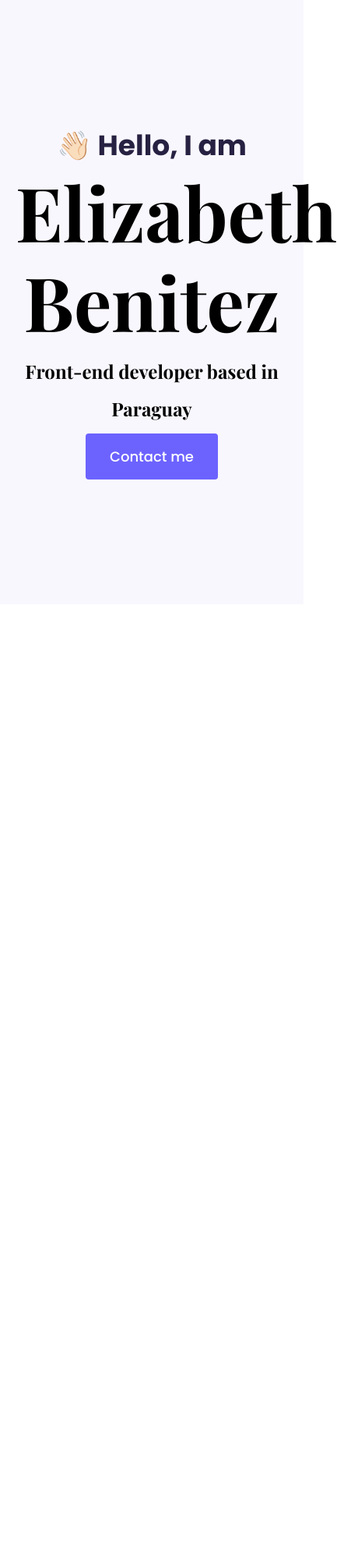
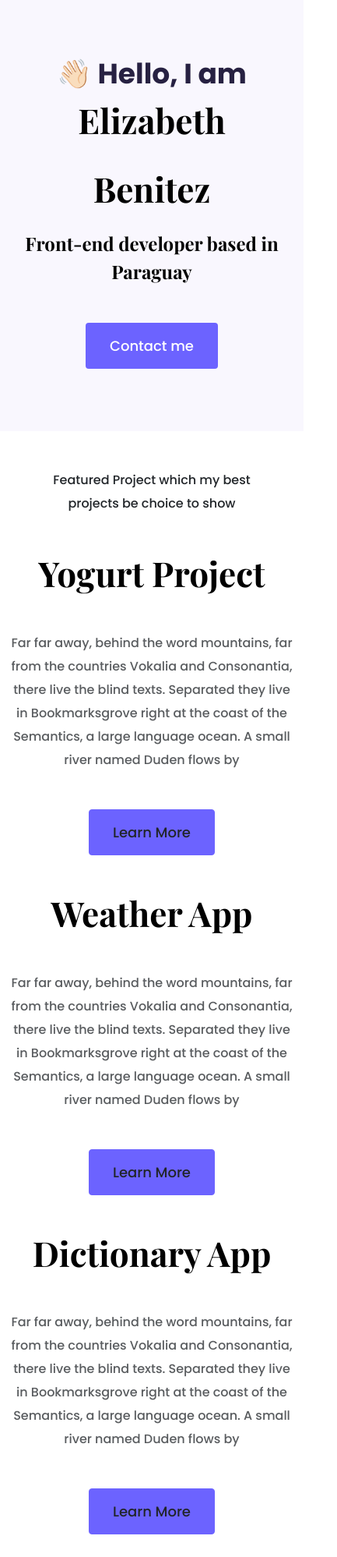
Before and after one commit to ElizabethBenitez20/portfolio, a plain HTML site: page index.html in a window 390 px wide. Shown: the top 1997 px of the page at 78% size, 433 px wide, since content can reach past the window. Before the commit the page ends 844 px from the top, so only its background shows below. Drawn offline with nearby package versions, Linux system fonts and the light colour scheme.

Commit message:
Integrated homepage content design

```diff
--- a/index.html
+++ b/index.html
@@ -30,8 +30,66 @@
     <div class="hero">
       <p>👋🏻 Hello, I am</p>
       <h1>Elizabeth Benitez</h1>
-      <h2>Front-end developer based in Paraguay</h2>
-      <a href="#" class="btn btn-branding">Contact me</a>
+      <h2 class="mb-5">Front-end developer based in Paraguay</h2>
+      <div>
+        <a href="#" class="btn btn-branding">Contact me</a>
+      </div>
+    </div>
+    <p class="text-center m-5">
+      Featured Project which my best projects be choice to show
+    </p>
+    <div class="container">
+      <div class="row mb-5">
+        <div class="col d-none d-lg-block">
+          <img src="/images/yogurt.png" class="img-fluid" alt="" />
+        </div>
+        <div class="col">
+          <div class="project-description">
+            <h2 class="mb-5">Yogurt Project</h2>
+            <p class="mb-5 text-muted">
+              Far far away, behind the word mountains, far from the countries
+              Vokalia and Consonantia, there live the blind texts. Separated
+              they live in Bookmarksgrove right at the coast of the Semantics, a
+              large language ocean. A small river named Duden flows by
+            </p>
+            <a href="" class="btn btn-branding-outline">Learn More</a>
+          </div>
+        </div>
+      </div>
+      <div class="row mb-5">
+        <div class="col">
+          <div class="project-description">
+            <h2 class="mb-5">Weather App</h2>
+            <p class="mb-5 text-muted">
+              Far far away, behind the word mountains, far from the countries
+              Vokalia and Consonantia, there live the blind texts. Separated
+              they live in Bookmarksgrove right at the coast of the Semantics, a
+              large language ocean. A small river named Duden flows by
+            </p>
+            <a href="" class="btn btn-branding-outline">Learn More</a>
+          </div>
+        </div>
+        <div class="col d-none d-lg-block">
+          <img src="/images/weather.png" class="img-fluid" alt="" />
+        </div>
+      </div>
+      <div class="row mb-5">
+        <div class="col d-none d-lg-block">
+          <img src="/images/dictionary.png" class="img-fluid" alt="" />
+        </div>
+        <div class="col">
+          <div class="project-description">
+            <h2 class="mb-5">Dictionary App</h2>
+            <p class="mb-5 text-muted">
+              Far far away, behind the word mountains, far from the countries
+              Vokalia and Consonantia, there live the blind texts. Separated
+              they live in Bookmarksgrove right at the coast of the Semantics, a
+              large language ocean. A small river named Duden flows by
+            </p>
+            <a href="" class="btn btn-branding-outline">Learn More</a>
+          </div>
+        </div>
+      </div>
     </div>
   </body>
 </html>
--- a/style/index.css
+++ b/style/index.css
@@ -22,10 +22,17 @@ h6 {
 
 h1 {
   font-size: 96px;
+  line-height: 1.5;
+}
+
+h2 {
+  font-size: 64px;
 }
 
 p {
   font-weight: normal;
+  font-size: 16px;
+  line-height: 30px;
 }
 
 .hero {
@@ -44,7 +51,7 @@ p {
 .hero h2 {
   font-family: var(--heading-font-family);
   font-weight: normal;
-  line-height: 2;
+  line-height: 1.5;
   font-size: 24px;
 }
 
@@ -56,3 +63,36 @@ p {
   line-height: 27px;
   padding: 15px 30px;
 }
+
+.btn-branding-outline {
+  background: var(--branding-color);
+  border: 1px solid var(--branding-color);
+  border-radius: 4px;
+  font-size: 18px;
+  line-height: 27px;
+  padding: 15px 30px;
+}
+
+.project-description {
+  padding: 120px 60px;
+}
+
+@media (max-width: 900px) {
+  h1 {
+    font-size: 44px;
+    line-height: 2;
+  }
+
+  h2 {
+    font-size: 44px;
+  }
+
+  .hero {
+    padding: 80px 20px;
+  }
+
+  .project-description {
+    padding: 0;
+    text-align: center;
+  }
+}
```
Also changed, not shown: images/dictionary.png (added), images/weather.png (added), images/yogurt.png (added).
